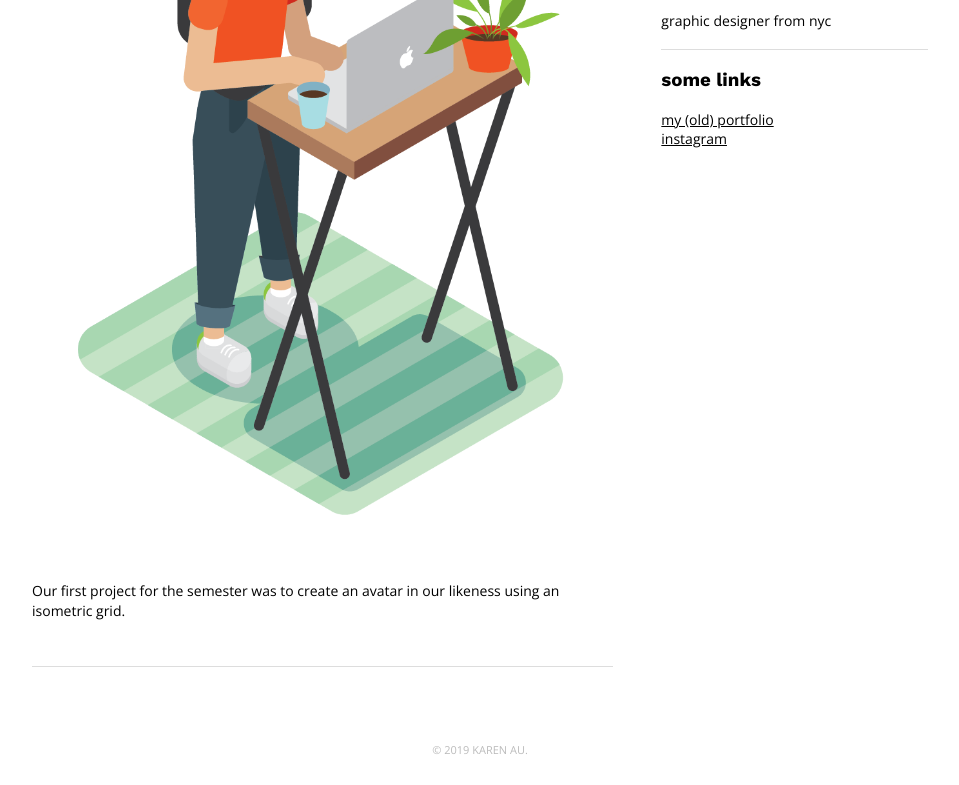
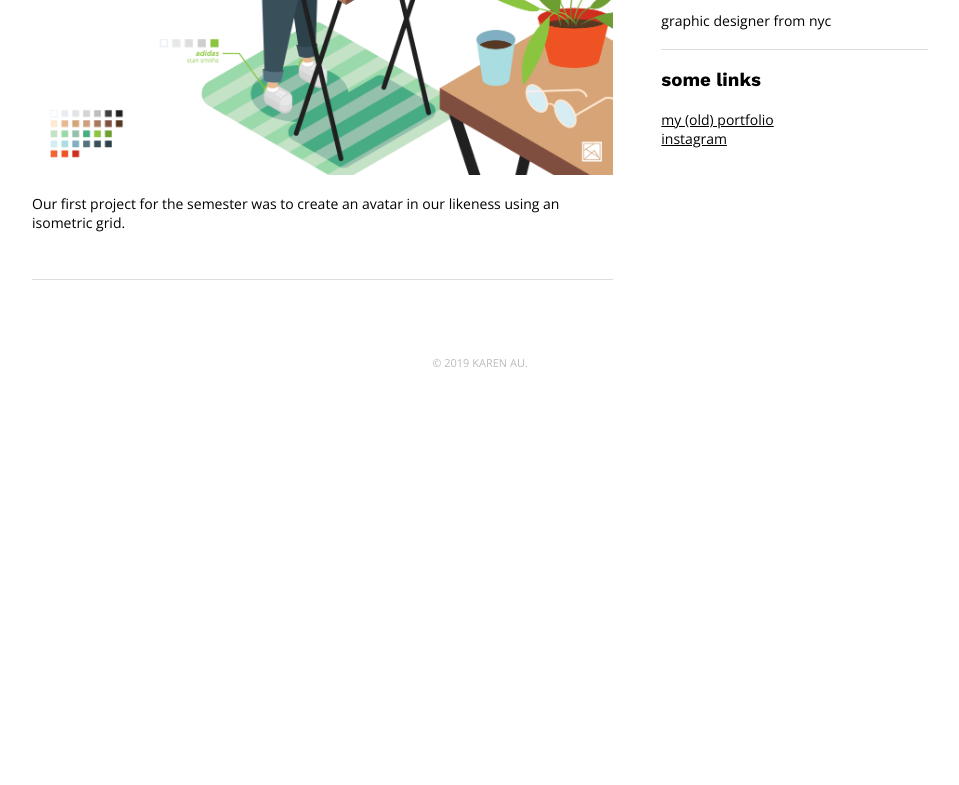
Before and after one commit to Binghamton-University-Design/web-journal-karen-au, a plain HTML site: page index.html in a window 1280 px wide. Shown: the part 425-1210 px from the top of the page, without its empty margins (160-1119 px from the left). After the commit the page ends 822 px from the top, so only its background shows below. Drawn offline with nearby package versions, Linux system fonts and the light colour scheme.

Commit message:
09/08/2019

```diff
--- a/index.html
+++ b/index.html
@@ -26,7 +26,7 @@
 					<p class="date">September 4, 2019</p>
 					<h2>project one :
 						personal isometric avatar</h2>
-					<p><img src="images/karenau_isometricavatar-02.png"></p>
+					<p><img src="images/karenau_isometricavatar_banner-01.png"></p>
 					<p>Our first project for the semester was to create an avatar in our likeness using an isometric grid.
 					</p>
 				</div>
```
Also changed, not shown: images/karenau_isometricavatar_banner-01.png (added), 2 other files.
